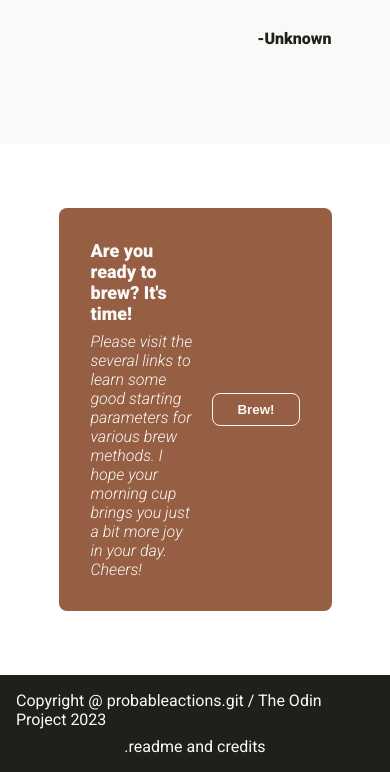
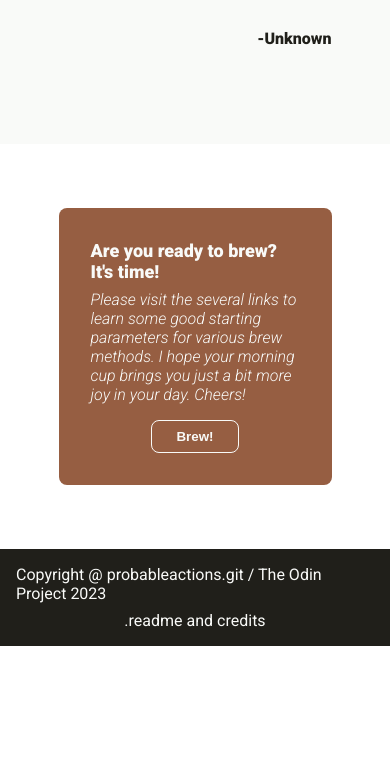
Before and after one commit to jlyon12/landing-page-odin-project, a plain HTML site: page index.html in a window 390 px wide. Shown: the part 2068-2840 px from the top of the page. After the commit the page ends 2714 px from the top, so only its background shows below. Drawn offline with Linux system fonts and the light colour scheme.

Commit message:
Add media query for bottom section

```diff
--- a/style.css
+++ b/style.css
@@ -18,6 +18,17 @@
    --fs-225:36px;
    --fs-300:48px;
 
+}
+@media screen and (max-width:700px) {
+    .action-call-accent {
+        padding:2rem;
+        margin-top:4rem;
+        margin-bottom: 4rem;
+        border-radius:8px;
+        display: flex;
+        flex-direction:column;
+        gap:1rem;
+        }
 }
 
 *,
```
